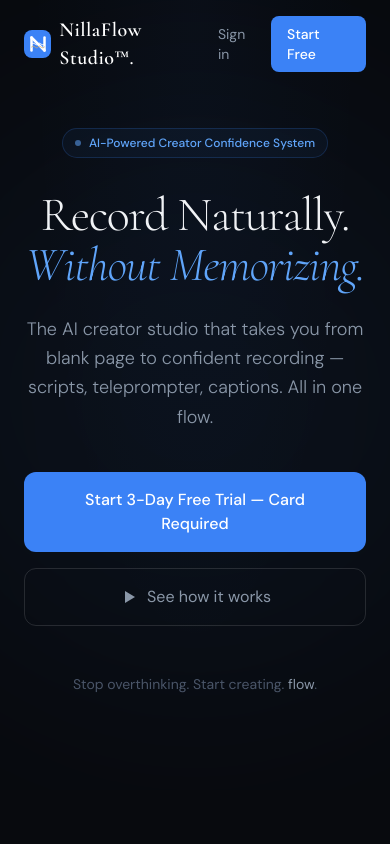
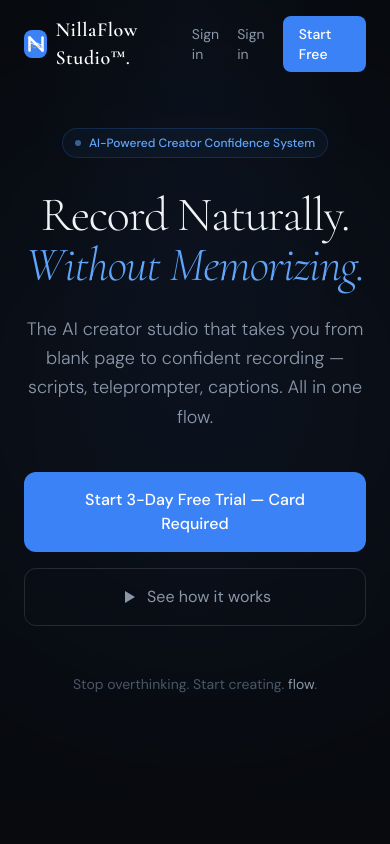
Before and after one commit to nillad70-oss/creatorflow-studio, a Next.js app: page / in a window 390 px wide. Shown: the top 844 px of the page. Built offline with nearby package versions, Linux system fonts and the light colour scheme; no server answers.

Commit message:
Fix Sign In visibility on mobile navbar

```diff
--- a/pages/index.js
+++ b/pages/index.js
@@ -146,6 +146,9 @@ export default function Landing() {
 
             {/* CTA */}
             <div className="flex items-center gap-3">
+              <Link href="/login" className="text-secondary text-sm hover:text-primary transition-colors">
+                Sign in
+              </Link>
               <Link href="/login" className="text-secondary text-sm hover:text-primary transition-colors">
                 Sign in
               </Link>
```
